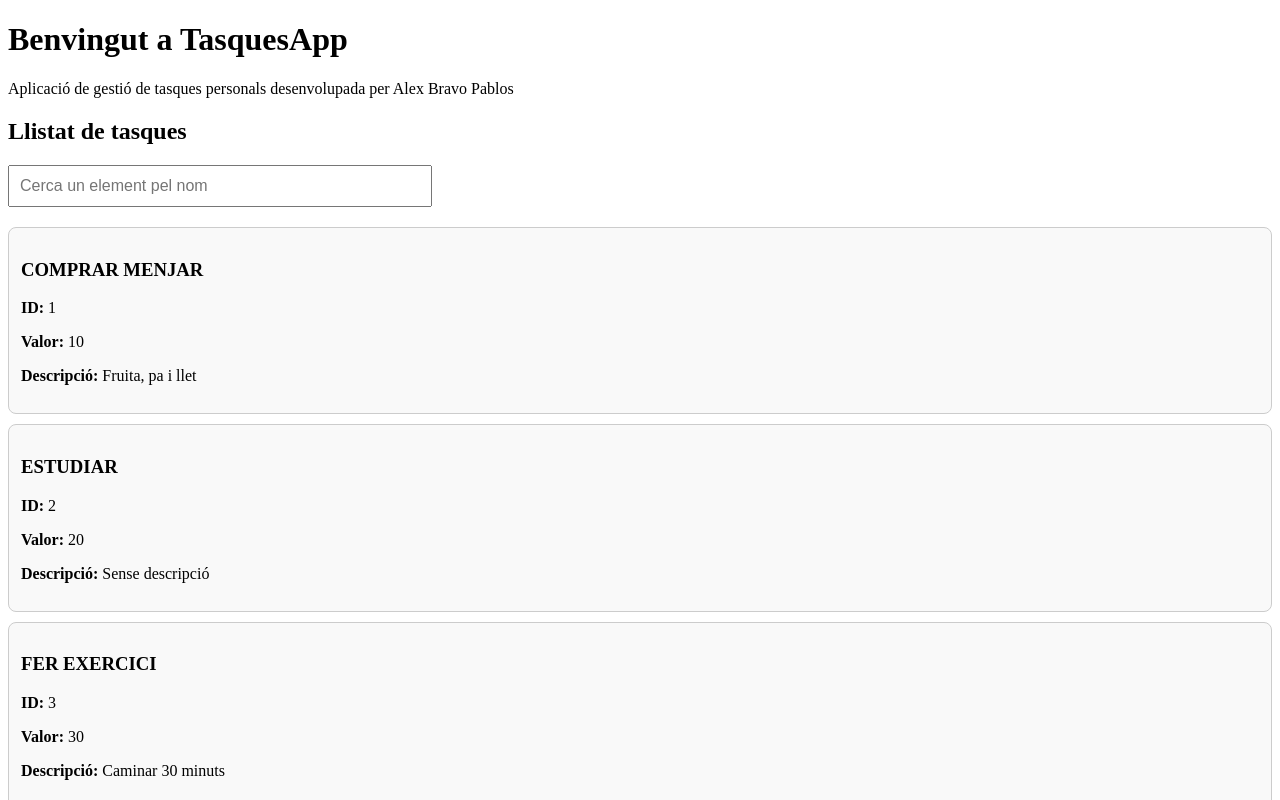
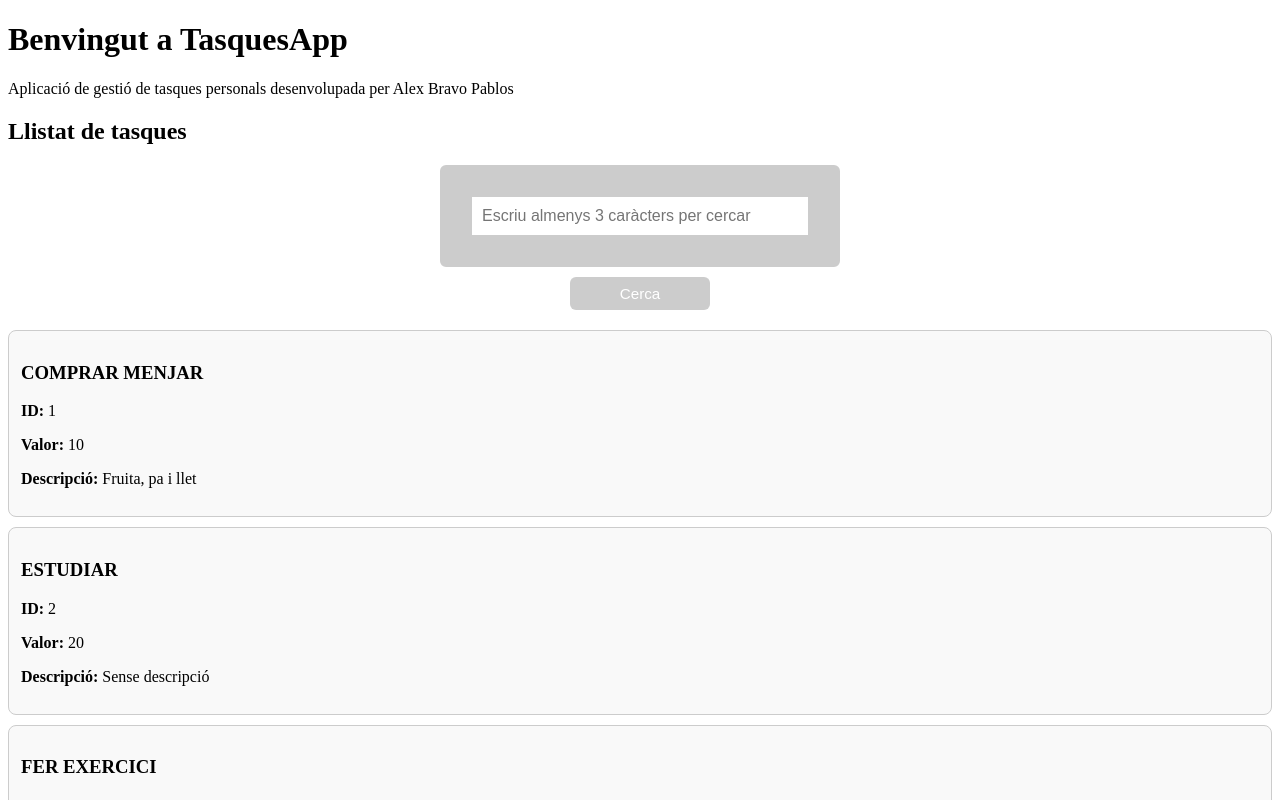
Before and after one commit to Al3XBP/ioc-angular-TasquesApp-Alex, an Angular app: page / in a window 1280 px wide. Shown: the top 800 px of the page. Built offline with nearby package versions, Linux system fonts and the light colour scheme.

Commit message:
Afegit formulari de cerca amb ngModel i validacions

```diff
--- a/src/app/components/barra-cerca/barra-cerca.component.html
+++ b/src/app/components/barra-cerca/barra-cerca.component.html
@@ -1,7 +1,18 @@
-<div class="barra-cerca">
+<form #formulariCerca="ngForm" (ngSubmit)="actualitzarCerca()" class="formulari-cerca">
   <input
     type="text"
+    name="textCerca"
     [(ngModel)]="textCerca"
-    (input)="actualitzarCerca()"
-    placeholder="Cerca un element pel nom" />
-</div>
+    #campCerca="ngModel"
+    required
+    minlength="3"
+    placeholder="Escriu almenys 3 caràcters per cercar"
+  />
+
+  <button type="submit" [disabled]="formulariCerca.invalid">Cerca</button>
+
+  <div class="error" *ngIf="campCerca.invalid && (campCerca.touched || campCerca.dirty)">
+    <p *ngIf="campCerca.errors?.['required']">El camp de cerca és obligatori.</p>
+    <p *ngIf="campCerca.errors?.['minlength']">Has d'escriure com a mínim 3 caràcters.</p>
+  </div>
+</form>
--- a/src/app/components/barra-cerca/barra-cerca.component.scss
+++ b/src/app/components/barra-cerca/barra-cerca.component.scss
@@ -1,10 +1,36 @@
-.barra-cerca {
-  margin: 20px 0;
+.formulari-cerca {
+  display: flex;
+  flex-direction: column;
+  gap: 10px;
+  max-width: 400px;
+  margin: 20px auto;
 }
 
 input {
-  width: 100%;
-  max-width: 400px;
   padding: 10px;
   font-size: 1rem;
+  border: 2pc solid #ccc;
+  border-radius: 6px;
 }
+
+button {
+  width: 140px;
+  padding: 8px 12px;
+  font-size: 0.95rem;
+  border: none;
+  border-radius: 6px;
+  background-color: #ff6600;
+  color: white;
+  cursor: pointer;
+  align-self: center;
+}
+
+button:disabled {
+  background-color: #ccc;
+  cursor: not-allowed;
+}
+
+.error {
+  color: red;
+  font-size: 0.9rem;
+}
```
